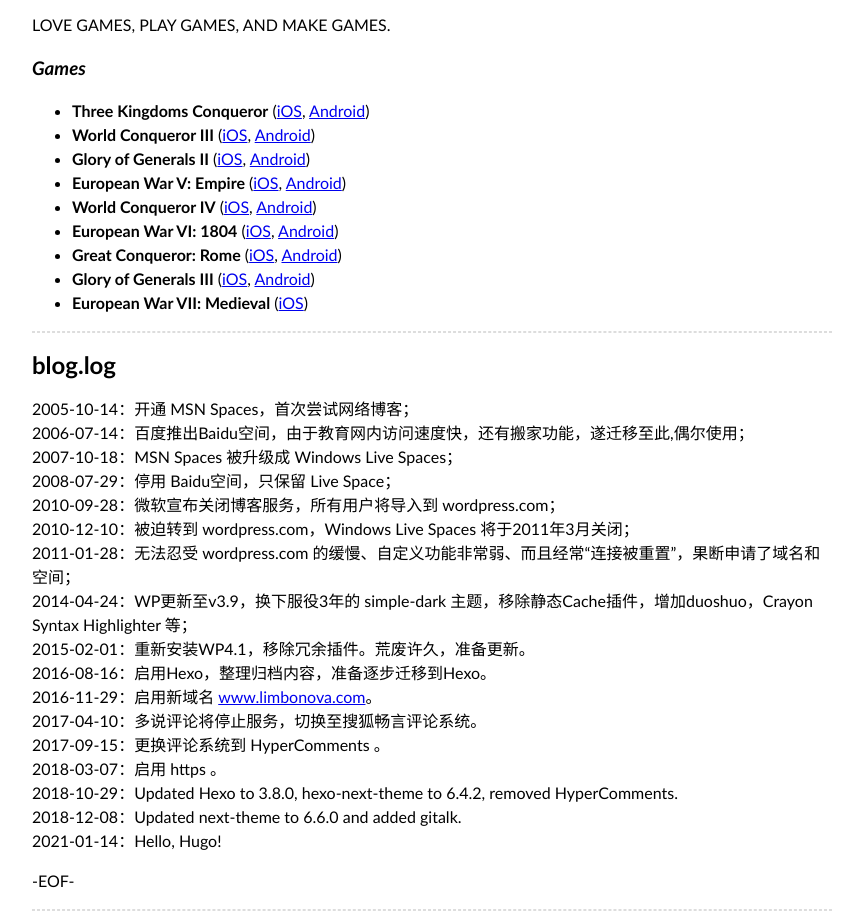
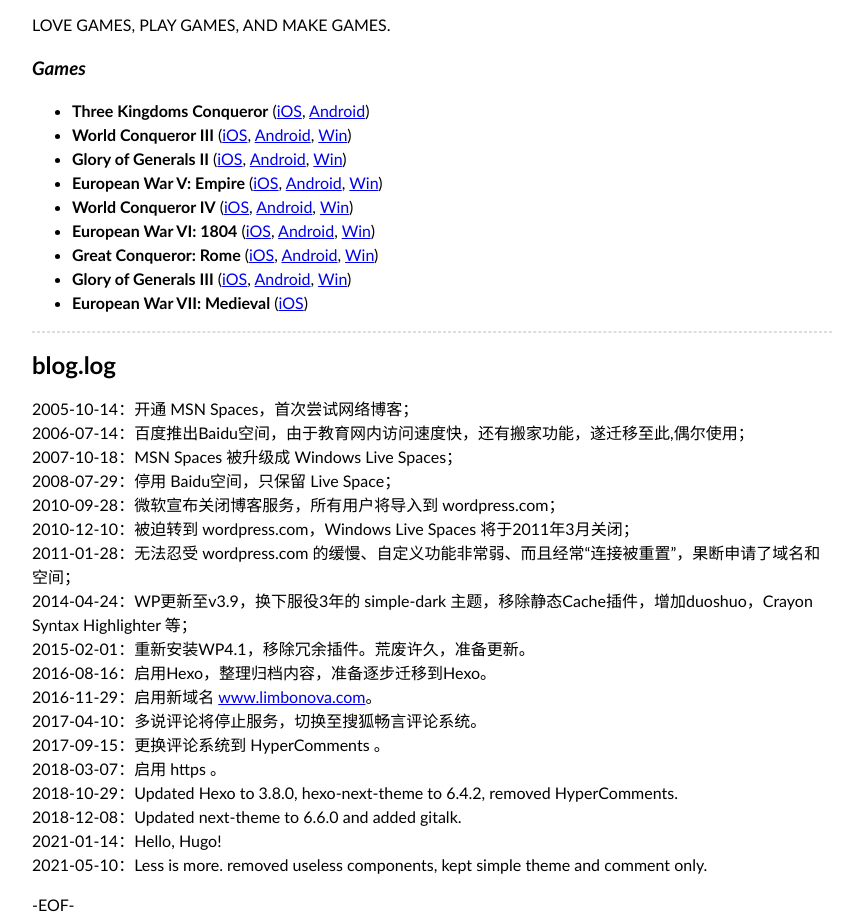
Before and after one commit to anthonyhan/anthonyhan.github.io, a plain HTML site: page about/index.html in a window 1280 px wide. Shown: the part 825-1748 px from the top of the page, without its empty margins (208-1071 px from the left). Drawn offline with Linux system fonts and the light colour scheme.

Commit message:
update site 2022-02-10 17:57:55

```diff
--- a/about/index.html
+++ b/about/index.html
@@ -40,13 +40,13 @@
 <h3 id="games"><em><strong>Games</strong></em></h3>
 <ul>
 <li><strong>Three Kingdoms Conqueror</strong> (<a href="https://itunes.apple.com/app/id913473266">iOS</a>, <a href="https://play.google.com/store/apps/details?id=com.easytech.threekcgo">Android</a>)</li>
-<li><strong>World Conqueror III</strong> (<a href="https://itunes.apple.com/app/id979092836">iOS</a>, <a href="https://play.google.com/store/apps/details?id=com.easytech.wc3">Android</a>)</li>
-<li><strong>Glory of Generals II</strong> (<a href="https://itunes.apple.com/app/id1071366753">iOS</a>, <a href="https://play.google.com/store/apps/details?id=com.easytech.gog2.android">Android</a>)</li>
-<li><strong>European War V: Empire</strong> (<a href="https://itunes.apple.com/app/id1147452760">iOS</a>, <a href="https://play.google.com/store/apps/details?id=com.easytech.ew5.android">Android</a>)</li>
-<li><strong>World Conqueror IV</strong> (<a href="https://itunes.apple.com/app/id1258468290">iOS</a>, <a href="https://play.google.com/store/apps/details?id=com.easytech.wc4.android">Android</a>)</li>
-<li><strong>European War VI: 1804</strong> (<a href="https://itunes.apple.com/app/id1367386970">iOS</a>, <a href="https://play.google.com/store/apps/details?id=com.easytech.android.ew6">Android</a>)</li>
-<li><strong>Great Conqueror: Rome</strong> (<a href="https://apps.apple.com/us/app/great-conqueror-rome/id1462722690">iOS</a>, <a href="https://play.google.com/store/apps/details?id=com.easytech.rome.android">Android</a>)</li>
-<li><strong>Glory of Generals III</strong> (<a href="https://apps.apple.com/us/app/glory-of-generals/id605634718">iOS</a>, <a href="https://play.google.com/store/apps/details?id=com.easytech.iron.android">Android</a>)</li>
+<li><strong>World Conqueror III</strong> (<a href="https://itunes.apple.com/app/id979092836">iOS</a>, <a href="https://play.google.com/store/apps/details?id=com.easytech.wc3">Android</a>, <a href="https://www.microsoft.com/store/productId/9NBLGGH2RZRF">Win</a>)</li>
+<li><strong>Glory of Generals II</strong> (<a href="https://itunes.apple.com/app/id1071366753">iOS</a>, <a href="https://play.google.com/store/apps/details?id=com.easytech.gog2.android">Android</a>, <a href="https://www.microsoft.com/store/productId/9NBLGGH5KBZK">Win</a>)</li>
+<li><strong>European War V: Empire</strong> (<a href="https://itunes.apple.com/app/id1147452760">iOS</a>, <a href="https://play.google.com/store/apps/details?id=com.easytech.ew5.android">Android</a>, <a href="https://www.microsoft.com/store/productId/9NBLGGH41BWF">Win</a>)</li>
+<li><strong>World Conqueror IV</strong> (<a href="https://itunes.apple.com/app/id1258468290">iOS</a>, <a href="https://play.google.com/store/apps/details?id=com.easytech.wc4.android">Android</a>, <a href="https://www.microsoft.com/store/productId/9P5B4K2G6D2H">Win</a>)</li>
+<li><strong>European War VI: 1804</strong> (<a href="https://itunes.apple.com/app/id1367386970">iOS</a>, <a href="https://play.google.com/store/apps/details?id=com.easytech.android.ew6">Android</a>, <a href="https://www.microsoft.com/store/productId/9N1SB8MWVWDD">Win</a>)</li>
+<li><strong>Great Conqueror: Rome</strong> (<a href="https://apps.apple.com/us/app/great-conqueror-rome/id1462722690">iOS</a>, <a href="https://play.google.com/store/apps/details?id=com.easytech.rome.android">Android</a>, <a href="https://www.microsoft.com/store/productId/9PLWCSDL1VKM">Win</a>)</li>
+<li><strong>Glory of Generals III</strong> (<a href="https://apps.apple.com/us/app/glory-of-generals/id605634718">iOS</a>, <a href="https://play.google.com/store/apps/details?id=com.easytech.iron.android">Android</a>, <a href="https://www.microsoft.com/store/productId/9P19XV5F48W9">Win</a>)</li>
 <li><strong>European War VII: Medieval</strong> (<a href="https://apps.apple.com/app/id1597697423">iOS</a>)</li>
 </ul>
 <hr>
@@ -67,7 +67,8 @@
 2018-03-07：启用 https 。<br>
 2018-10-29：Updated Hexo to 3.8.0, hexo-next-theme to 6.4.2, removed HyperComments.<br>
 2018-12-08：Updated next-theme to 6.6.0 and added gitalk.<br>
-2021-01-14：Hello, Hugo!</p>
+2021-01-14：Hello, Hugo!<br>
+2021-05-10：Less is more. removed useless components, kept simple theme and comment only.</p>
 <p>-EOF-</p>
 
 </main>
--- a/index.xml
+++ b/index.xml
@@ -1371,7 +1371,7 @@
       <guid>/about/</guid>
       <description>blog.author a game developer at EasyTech.
 LOVE GAMES, PLAY GAMES, AND MAKE GAMES.
-Games  Three Kingdoms Conqueror (iOS, Android) World Conqueror III (iOS, Android) Glory of Generals II (iOS, Android) European War V: Empire (iOS, Android) World Conqueror IV (iOS, Android) European War VI: 1804 (iOS, Android) Great Conqueror: Rome (iOS, Android) Glory of Generals III (iOS, Android) European War VII: Medieval (iOS)   blog.log 2005-10-14：开通 MSN Spaces，首次尝试网络博客；</description>
+Games  Three Kingdoms Conqueror (iOS, Android) World Conqueror III (iOS, Android, Win) Glory of Generals II (iOS, Android, Win) European War V: Empire (iOS, Android, Win) World Conqueror IV (iOS, Android, Win) European War VI: 1804 (iOS, Android, Win) Great Conqueror: Rome (iOS, Android, Win) Glory of Generals III (iOS, Android, Win) European War VII: Medieval (iOS)   blog.</description>
     </item>
 
   </channel>
```
